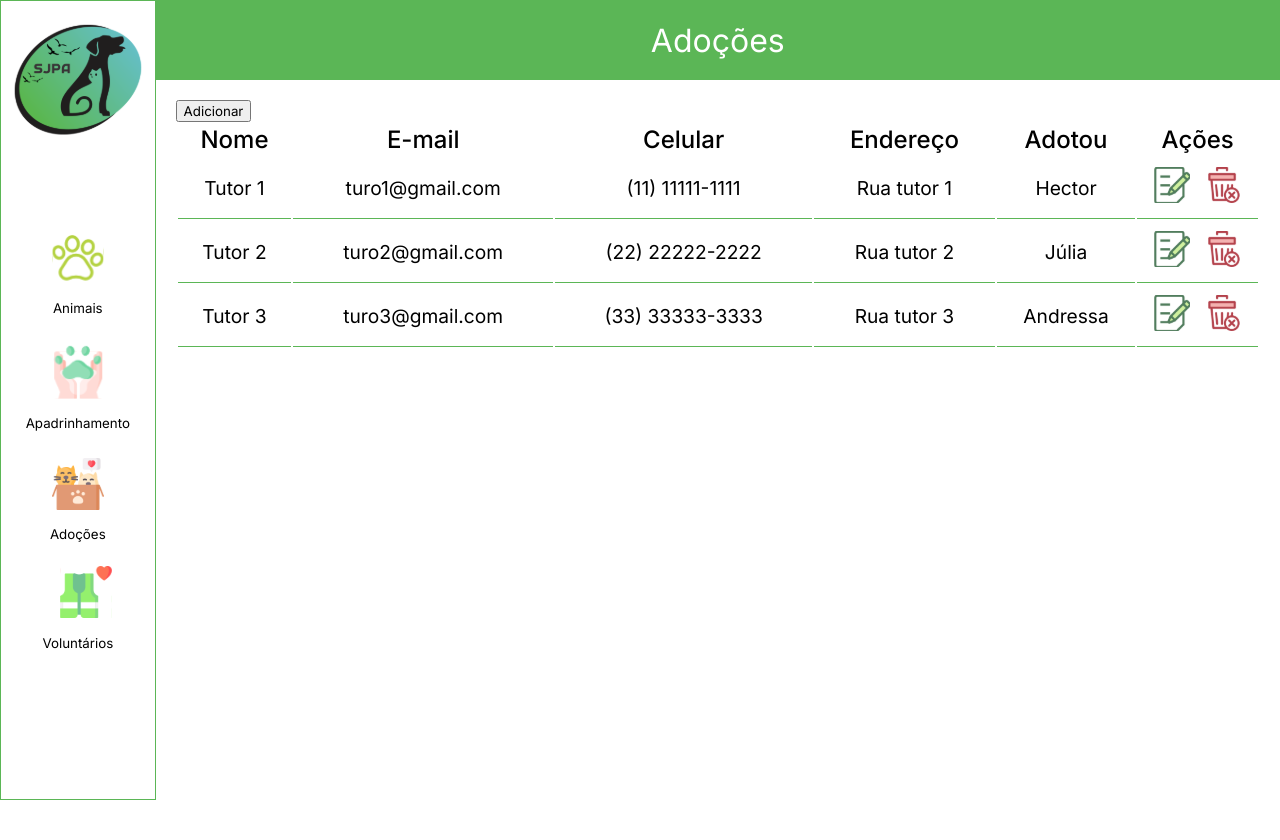
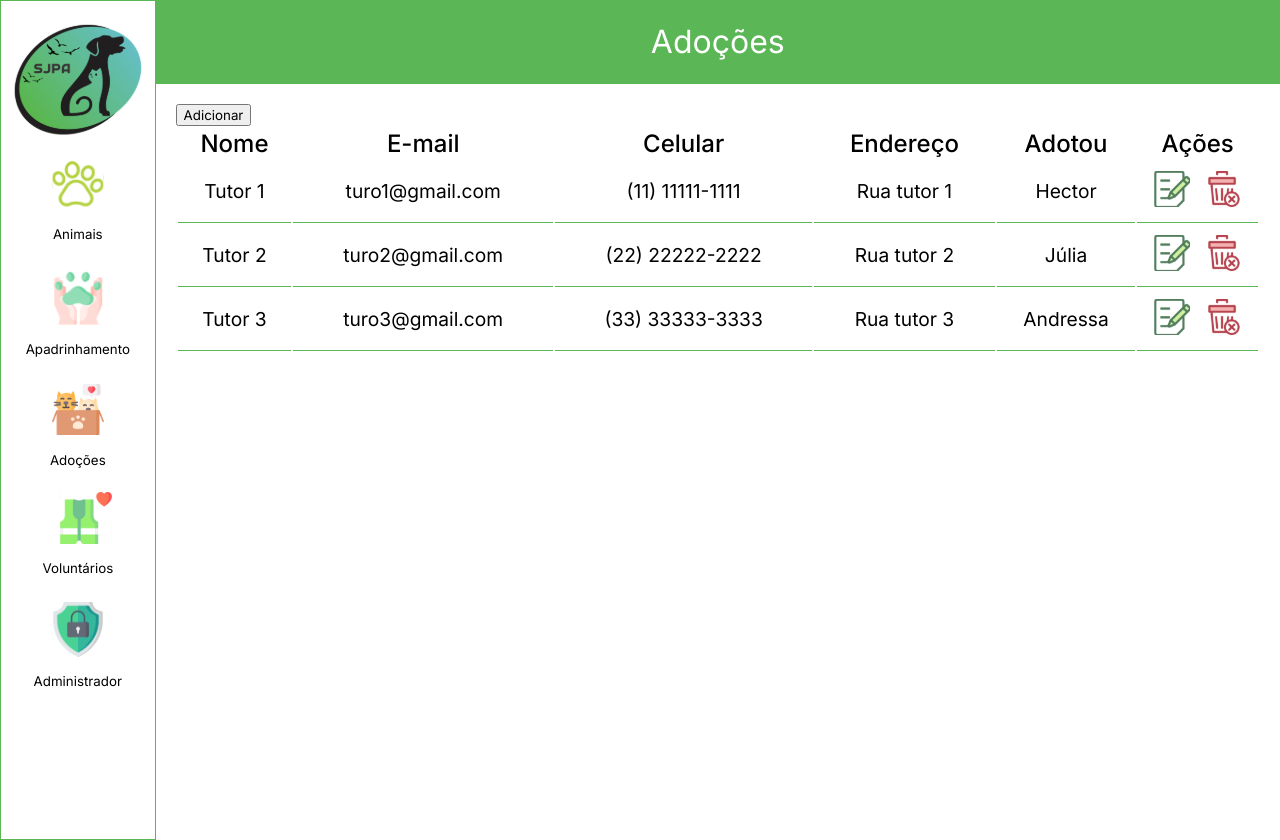
Before and after one commit to patriciasanttos/projeto-grupo3, a React (Create React App) app in the folder app/: page /admin/adoptions in a window 1280 px wide. Before the commit the page ends 800 px from the top, so only its background shows below. Built offline with nearby package versions, Linux system fonts and the light colour scheme.

Commit message:
added navbar admin icon

```diff
--- a/app/src/components/admin_navbar/AdminNavBar.jsx
+++ b/app/src/components/admin_navbar/AdminNavBar.jsx
@@ -5,6 +5,7 @@ import animals_icon from '../../assets/icons/animals_icon.svg';
 import sponsorships_icon from '../../assets/icons/sponsorships_icon.svg';
 import adoptions_icon from '../../assets/icons/adoptions_icon.svg';
 import volunteers_icon from '../../assets/icons/volunteers_icon.svg';
+import admin_icon from "../../assets/icons/admin_icon.svg";
 
 import './styles.scss';
 import { Link } from 'react-router-dom';
@@ -46,6 +47,15 @@ function AdminNavBar({ headerTitle, children }) {
               <p>Voluntários</p>
             </button>
           </Link>
+          <Link to="/admin/admin_page">
+            <button className="admin-navbar-btn">
+              <img
+                src={admin_icon}
+                alt="Logo"
+              />
+              <p>Administrador</p>
+            </button>
+          </Link>
         </nav>
       </aside>
 
--- a/app/src/pages/pages.js
+++ b/app/src/pages/pages.js
@@ -12,6 +12,7 @@ import Animals from './private/animals/index';
 import Sponsorships from './private/sponsorships/index';
 import Adoptions from './private/adoptions/index';
 import { Volunteers as AdminVolunteers }  from './private/volunteers/index';
+import Admin from './private/admin_page/index'
 
 const publicPages = {
     LandingPage,
@@ -30,6 +31,7 @@ const privatePages = {
     Sponsorships,
     Adoptions,
     Volunteers: AdminVolunteers,
+    Admin
 }
 
 export {
--- /dev/null
+++ b/app/src/pages/private/admin_page/index.jsx
@@ -0,0 +1,11 @@
+import React from "react";
+
+import AdminNavBar from "../../../components/admin_navbar/AdminNavBar";
+
+function AdminPage() {
+  return <AdminNavBar headerTitle="Administrador">
+
+  </AdminNavBar>;
+}
+
+export default AdminPage;
--- a/app/src/routes.js
+++ b/app/src/routes.js
@@ -1,13 +1,19 @@
-import { Routes, Route, BrowserRouter, Navigate, useLocation } from 'react-router-dom';
-import { useEffect } from 'react';
+import {
+  Routes,
+  Route,
+  BrowserRouter,
+  Navigate,
+  useLocation,
+} from "react-router-dom";
+import { useEffect } from "react";
 
-import { publicPages, privatePages } from './pages/pages.js';
+import { publicPages, privatePages } from "./pages/pages.js";
 
 const ScrollToTop = () => {
   const { pathname } = useLocation();
 
   useEffect(() => {
-      window.scrollTo({ top: 0, behavior: 'smooth' });
+    window.scrollTo({ top: 0, behavior: "smooth" });
   }, [pathname]);
 
   return;
@@ -25,16 +31,17 @@ export default function MainRoutes() {
         <Route path="contact" element={<publicPages.Contact />} />
         <Route path="donation" element={<publicPages.Donation />} />
         <Route path="volunteers" element={<publicPages.Volunteers />} />
-                <Route path='admin'>
-                    <Route index element={<Navigate to='/admin/login' />} />
-                    <Route path='login' element={<privatePages.Login />} />
-                    <Route path='control_panel' element={<privatePages.ControlPanel />} />
-                    <Route path='animals' element={<privatePages.Animals />} />
-                    <Route path='sponsorships' element={<privatePages.Sponsorships />} />
-                    <Route path='adoptions' element={<privatePages.Adoptions />} />
-                    <Route path='volunteers' element={<privatePages.Volunteers />} />
+        <Route path="admin">
+          <Route index element={<Navigate to="/admin/login" />} />
+          <Route path="login" element={<privatePages.Login />} />
+          <Route path="control_panel" element={<privatePages.ControlPanel />} />
+          <Route path="animals" element={<privatePages.Animals />} />
+          <Route path="sponsorships" element={<privatePages.Sponsorships />} />
+          <Route path="adoptions" element={<privatePages.Adoptions />} />
+          <Route path="volunteers" element={<privatePages.Volunteers />} />
+          <Route path="admin_page" element={<privatePages.Admin />} />
         </Route>
       </Routes>
     </BrowserRouter>
-    )
+  );
 }
```
Also changed, not shown: app/src/assets/icons/admin_icon.svg (added). Lines whose indentation alone changed are shown as unchanged.
